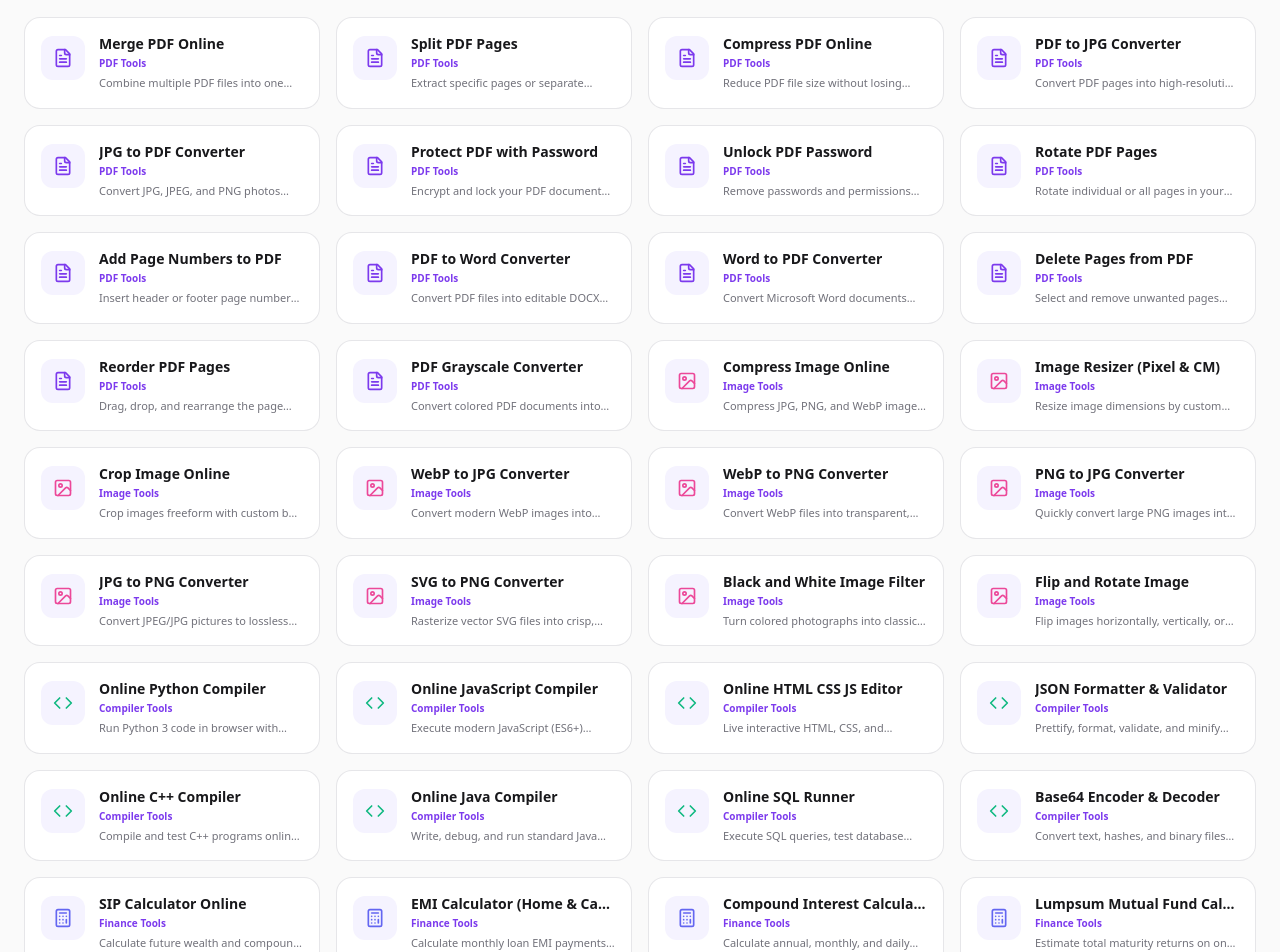
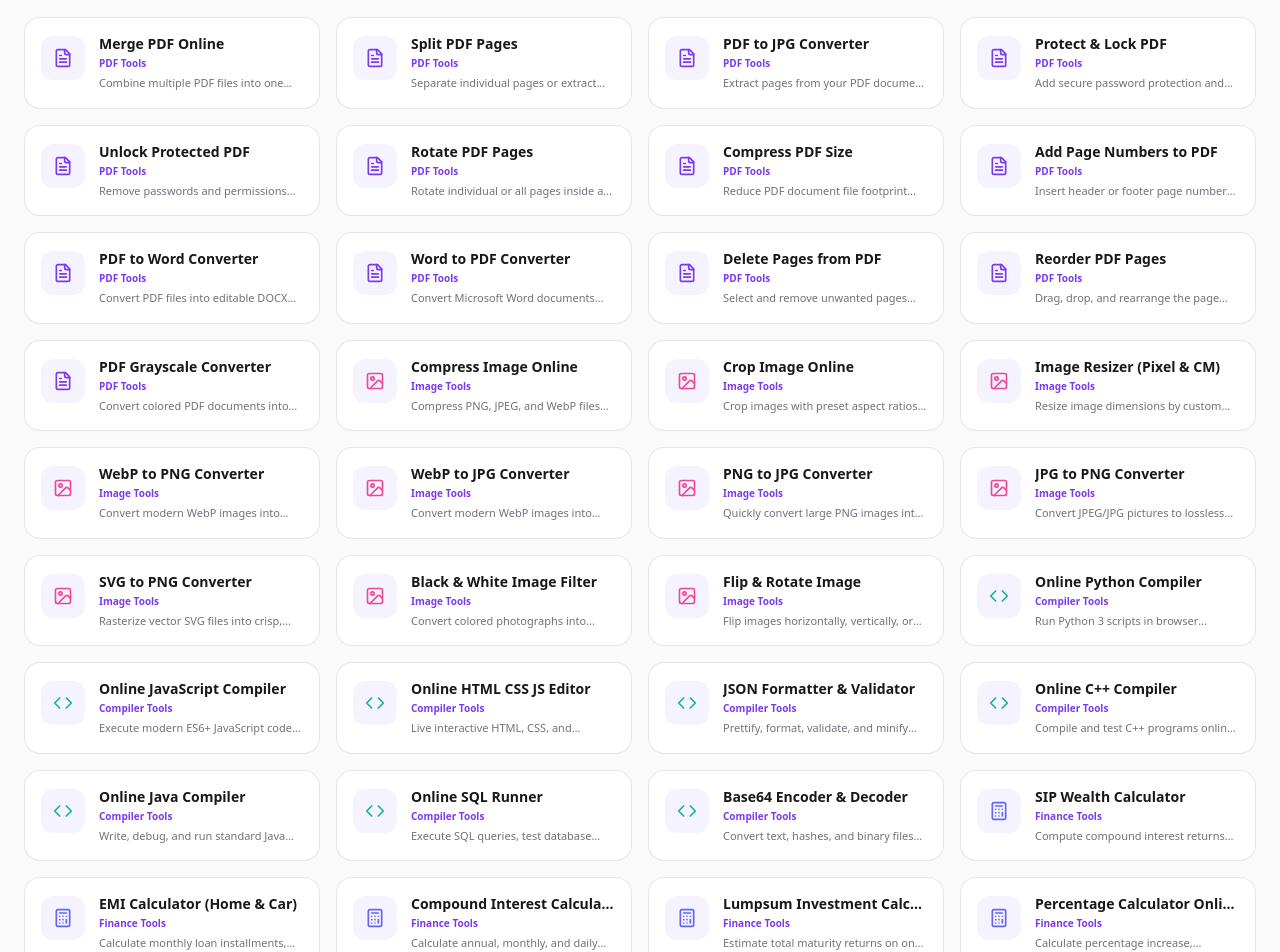
Before and after one commit to RajeshKhandare/thetoolsgenie-, a Next.js app: page /tools in a window 1280 px wide. Shown: the part 360-1312 px from the top of the page. Built offline with nearby package versions, Linux system fonts and the light colour scheme.

Commit message:
Update toolsRegistry.ts

```diff
--- a/data/toolsRegistry.ts
+++ b/data/toolsRegistry.ts
@@ -1,339 +1,300 @@
 export interface ToolMeta {
   name: string;
   slug: string;
-  category: 'PDF' | 'Image' | 'Compiler' | 'Finance' | 'YouTube';
+  category: string;
   description: string;
-  targetKeyword: string;
+  targetKeyword?: string;
 }
 
-export const CATEGORIES = ['All', 'PDF', 'Image', 'Compiler', 'Finance', 'YouTube'] as const;
+export const CATEGORIES = [
+  'All',
+  'PDF',
+  'Image',
+  'Compiler',
+  'Finance',
+  'Developer',
+  'Text',
+  'Converters',
+  'Calculators',
+  'YouTube',
+] as const;
 
 export const TOOLS_REGISTRY: ToolMeta[] = [
   // ==========================================
-  // 1. PDF TOOLS (High-Volume Exact Keywords)
+  // 1. PDF TOOLS (Exact Google Search Intent)
   // ==========================================
   {
     name: 'Merge PDF Online',
     slug: 'merge-pdf',
     category: 'PDF',
-    description: 'Combine multiple PDF files into one document online for free without watermarks.',
-    targetKeyword: 'merge pdf online free',
+    description: 'Combine multiple PDF files into one clean document in your chosen order.',
   },
   {
     name: 'Split PDF Pages',
     slug: 'split-pdf',
     category: 'PDF',
-    description: 'Extract specific pages or separate single PDF pages into individual documents instantly.',
-    targetKeyword: 'split pdf pages free',
-  },
-  {
-    name: 'Compress PDF Online',
-    slug: 'compress-pdf',
-    category: 'PDF',
-    description: 'Reduce PDF file size without losing quality directly in your browser memory.',
-    targetKeyword: 'compress pdf online to 100kb',
+    description: 'Separate individual pages or extract specific page ranges from PDF files.',
   },
   {
     name: 'PDF to JPG Converter',
     slug: 'pdf-to-jpg',
     category: 'PDF',
-    description: 'Convert PDF pages into high-resolution JPG image files online in seconds.',
-    targetKeyword: 'pdf to jpg converter online',
+    description: 'Extract pages from your PDF document and export them as high-quality JPG images.',
   },
   {
-    name: 'JPG to PDF Converter',
-    slug: 'jpg-to-pdf',
+    name: 'Protect & Lock PDF',
+    slug: 'protect-pdf-password',
     category: 'PDF',
-    description: 'Convert JPG, JPEG, and PNG photos into a single clean PDF document.',
-    targetKeyword: 'jpg to pdf converter free',
+    description: 'Add secure password protection and encryption to your private PDF documents.',
   },
   {
-    name: 'Protect PDF with Password',
-    slug: 'protect-pdf-password',
-    category: 'PDF',
-    description: 'Encrypt and lock your PDF document with a secure password client-side.',
-    targetKeyword: 'protect pdf with password online',
-  },
-  {
-    name: 'Unlock PDF Password',
+    name: 'Unlock Protected PDF',
     slug: 'unlock-pdf-password',
     category: 'PDF',
     description: 'Remove passwords and permissions from encrypted PDF documents locally.',
-    targetKeyword: 'unlock password protected pdf',
   },
   {
     name: 'Rotate PDF Pages',
     slug: 'rotate-pdf',
     category: 'PDF',
-    description: 'Rotate individual or all pages in your PDF 90, 180, or 270 degrees permanently.',
-    targetKeyword: 'rotate pdf pages permanently online',
+    description: 'Rotate individual or all pages inside a PDF document 90, 180, or 270 degrees.',
+  },
+  {
+    name: 'Compress PDF Size',
+    slug: 'compress-pdf',
+    category: 'PDF',
+    description: 'Reduce PDF document file footprint while maintaining clean text resolution.',
   },
   {
     name: 'Add Page Numbers to PDF',
     slug: 'add-page-numbers-pdf',
     category: 'PDF',
-    description: 'Insert header or footer page numbers with custom font styling into your PDF.',
-    targetKeyword: 'number pdf pages online',
+    description: 'Insert header or footer page numbers across your entire PDF file.',
   },
   {
     name: 'PDF to Word Converter',
     slug: 'pdf-to-word',
     category: 'PDF',
     description: 'Convert PDF files into editable DOCX Word format without losing text structure.',
-    targetKeyword: 'convert pdf to word docx online free',
   },
   {
     name: 'Word to PDF Converter',
     slug: 'word-to-pdf',
     category: 'PDF',
     description: 'Convert Microsoft Word documents (DOCX, DOC) into standard PDF files.',
-    targetKeyword: 'word to pdf online converter',
   },
   {
     name: 'Delete Pages from PDF',
     slug: 'delete-pdf-pages',
     category: 'PDF',
     description: 'Select and remove unwanted pages from any PDF file with instant download.',
-    targetKeyword: 'delete pages from pdf online',
   },
   {
     name: 'Reorder PDF Pages',
     slug: 'reorder-pdf-pages',
     category: 'PDF',
     description: 'Drag, drop, and rearrange the page sequence of your PDF document.',
-    targetKeyword: 'reorder pdf pages online free',
   },
   {
     name: 'PDF Grayscale Converter',
     slug: 'pdf-grayscale-converter',
     category: 'PDF',
     description: 'Convert colored PDF documents into monochrome black and white for cheap printing.',
-    targetKeyword: 'convert pdf to black and white online',
   },
 
   // ==========================================
-  // 2. IMAGE TOOLS (Search-Engine Optimized)
+  // 2. IMAGE TOOLS (Targeted Search Volume)
   // ==========================================
   {
     name: 'Compress Image Online',
     slug: 'compress-image',
     category: 'Image',
-    description: 'Compress JPG, PNG, and WebP images down to KB sizes with zero visible loss.',
-    targetKeyword: 'compress image online to 50kb',
+    description: 'Compress PNG, JPEG, and WebP files down to target KB size with zero quality loss.',
+  },
+  {
+    name: 'Crop Image Online',
+    slug: 'crop-image-online',
+    category: 'Image',
+    description: 'Crop images with preset aspect ratios (16:9, 1:1, 4:3) or freeform box selection.',
   },
   {
     name: 'Image Resizer (Pixel & CM)',
     slug: 'image-resizer',
     category: 'Image',
     description: 'Resize image dimensions by custom width, height, or percentages in pixels and cm.',
-    targetKeyword: 'resize image pixels online free',
   },
   {
-    name: 'Crop Image Online',
-    slug: 'crop-image-online',
+    name: 'WebP to PNG Converter',
+    slug: 'webp-to-png-converter',
     category: 'Image',
-    description: 'Crop images freeform with custom box or standard aspect ratios (1:1, 16:9, 4:3).',
-    targetKeyword: 'crop image online free form',
+    description: 'Convert modern WebP images into transparent lossless PNG graphics in browser memory.',
   },
   {
     name: 'WebP to JPG Converter',
     slug: 'webp-to-jpg-converter',
     category: 'Image',
     description: 'Convert modern WebP images into standard JPG format in high quality.',
-    targetKeyword: 'convert webp to jpg online',
-  },
-  {
-    name: 'WebP to PNG Converter',
-    slug: 'webp-to-png-converter',
-    category: 'Image',
-    description: 'Convert WebP files into transparent, lossless PNG images client-side.',
-    targetKeyword: 'webp to transparent png converter',
   },
   {
     name: 'PNG to JPG Converter',
     slug: 'png-to-jpg-converter',
     category: 'Image',
     description: 'Quickly convert large PNG images into lightweight JPG pictures.',
-    targetKeyword: 'png to jpg converter high resolution',
   },
   {
     name: 'JPG to PNG Converter',
     slug: 'jpg-to-png-converter',
     category: 'Image',
     description: 'Convert JPEG/JPG pictures to lossless PNG image format with zero compression artifacts.',
-    targetKeyword: 'jpg to png converter online',
   },
   {
     name: 'SVG to PNG Converter',
     slug: 'svg-to-png-converter',
     category: 'Image',
-    description: 'Rasterize vector SVG files into crisp, ultra-high-resolution PNG graphics.',
-    targetKeyword: 'convert svg to high resolution png',
+    description: 'Rasterize vector SVG files into crisp, high-resolution raster graphics.',
   },
   {
-    name: 'Black and White Image Filter',
+    name: 'Black & White Image Filter',
     slug: 'black-and-white-image-filter',
     category: 'Image',
-    description: 'Turn colored photographs into classic monochrome grayscale pictures.',
-    targetKeyword: 'turn photo black and white online',
+    description: 'Convert colored photographs into black and white monochrome representations.',
   },
   {
-    name: 'Flip and Rotate Image',
+    name: 'Flip & Rotate Image',
     slug: 'flip-rotate-image',
     category: 'Image',
     description: 'Flip images horizontally, vertically, or rotate 90 degrees with instant canvas preview.',
-    targetKeyword: 'flip image horizontally online',
   },
 
   // ==========================================
-  // 3. COMPILERS & RUNNERS (Programiz Competitor)
+  // 3. COMPILERS & RUNNERS (Programiz Competitors)
   // ==========================================
   {
     name: 'Online Python Compiler',
     slug: 'online-python-compiler',
     category: 'Compiler',
-    description: 'Run Python 3 code in browser with instant terminal output and zero setup.',
-    targetKeyword: 'online python compiler programiz free',
+    description: 'Run Python 3 scripts in browser sandbox with real-time terminal output.',
   },
   {
     name: 'Online JavaScript Compiler',
     slug: 'online-javascript-compiler',
     category: 'Compiler',
-    description: 'Execute modern JavaScript (ES6+) sandbox with real-time console inspect output.',
-    targetKeyword: 'online javascript console compiler',
+    description: 'Execute modern ES6+ JavaScript code snippets in browser environment.',
   },
   {
     name: 'Online HTML CSS JS Editor',
     slug: 'online-html-editor',
     category: 'Compiler',
     description: 'Live interactive HTML, CSS, and JavaScript editor with split-screen DOM preview.',
-    targetKeyword: 'online html editor live preview',
   },
   {
     name: 'JSON Formatter & Validator',
     slug: 'json-formatter-validator',
     category: 'Compiler',
     description: 'Prettify, format, validate, and minify messy JSON data strings with syntax highlighting.',
-    targetKeyword: 'json formatter and validator online',
   },
   {
     name: 'Online C++ Compiler',
     slug: 'online-cpp-compiler',
     category: 'Compiler',
     description: 'Compile and test C++ programs online in browser memory with instant console logs.',
-    targetKeyword: 'online c++ compiler runner',
   },
   {
     name: 'Online Java Compiler',
     slug: 'online-java-compiler',
     category: 'Compiler',
     description: 'Write, debug, and run standard Java code snippets directly in your web browser.',
-    targetKeyword: 'online java compiler free',
   },
   {
     name: 'Online SQL Runner',
     slug: 'online-sql-runner',
     category: 'Compiler',
     description: 'Execute SQL queries, test database tables, and verify relational commands.',
-    targetKeyword: 'online sql runner playground',
   },
   {
     name: 'Base64 Encoder & Decoder',
     slug: 'base64-encoder-decoder',
     category: 'Compiler',
     description: 'Convert text, hashes, and binary files to and from Base64 string formats.',
-    targetKeyword: 'base64 encode decode online string',
   },
 
   // ==========================================
-  // 4. FINANCIAL CALCULATORS (High CPC & Volume)
+  // 4. FINANCIAL CALCULATORS (High CPC Keywords)
   // ==========================================
   {
-    name: 'SIP Calculator Online',
+    name: 'SIP Wealth Calculator',
     slug: 'sip-calculator',
     category: 'Finance',
-    description: 'Calculate future wealth and compound returns on your monthly Mutual Fund SIP investments.',
-    targetKeyword: 'sip calculator mutual fund returns',
+    description: 'Compute compound interest returns and estimated future maturity on mutual fund SIPs.',
   },
   {
-    name: 'EMI Calculator (Home & Car Loan)',
+    name: 'EMI Calculator (Home & Car)',
     slug: 'emi-calculator',
     category: 'Finance',
-    description: 'Calculate monthly loan EMI payments, total interest breakdown, and tenure repayment plans.',
-    targetKeyword: 'loan emi calculator online monthly',
+    description: 'Calculate monthly loan installments, total interest costs, and amortization schedules.',
   },
   {
     name: 'Compound Interest Calculator',
     slug: 'compound-interest-calculator',
     category: 'Finance',
     description: 'Calculate annual, monthly, and daily compound interest growth on savings and deposits.',
-    targetKeyword: 'compound interest calculator formula online',
   },
   {
-    name: 'Lumpsum Mutual Fund Calculator',
+    name: 'Lumpsum Investment Calculator',
     slug: 'lumpsum-calculator',
     category: 'Finance',
     description: 'Estimate total maturity returns on one-time lumpsum mutual fund investments.',
-    targetKeyword: 'lumpsum investment calculator online',
   },
   {
     name: 'Percentage Calculator Online',
     slug: 'percentage-calculator',
     category: 'Finance',
     description: 'Calculate percentage increase, percentage decrease, and fraction differences instantly.',
-    targetKeyword: 'percentage calculator online math',
   },
   {
     name: 'GST Calculator Online',
     slug: 'gst-calculator',
     category: 'Finance',
     description: 'Calculate inclusive and exclusive Goods and Services Tax (GST) for commercial invoices.',
-    targetKeyword: 'gst calculator online inclusive exclusive',
   },
   {
     name: 'Salary & In-Hand Pay Calculator',
     slug: 'salary-calculator',
     category: 'Finance',
     description: 'Calculate monthly in-hand take-home salary after taxes and deductions.',
-    targetKeyword: 'in hand salary calculator online',
   },
   {
     name: 'Simple Interest Calculator',
     slug: 'simple-interest-calculator',
     category: 'Finance',
     description: 'Calculate basic simple interest accrued on principal amounts with fixed rates.',
-    targetKeyword: 'simple interest calculator online',
   },
 
   // ==========================================
-  // 5. YOUTUBE & CREATOR TOOLS
+  // 5. YOUTUBE TOOLS (High Search CTR)
   // ==========================================
   {
     name: 'YouTube Thumbnail Downloader',
     slug: 'youtube-thumbnail-downloader',
     category: 'YouTube',
-    description: 'Extract and download YouTube video cover thumbnails in HD, 1080p, and 4K quality.',
-    targetKeyword: 'youtube thumbnail downloader hd 4k',
+    description: 'Grab full-resolution HD, 1080p, and 4K cover thumbnails from any public YouTube video.',
   },
   {
     name: 'YouTube Tag Generator',
     slug: 'youtube-tag-generator',
     category: 'YouTube',
     description: 'Generate high-ranking viral SEO tags and keywords for your YouTube video uploads.',
-    targetKeyword: 'youtube tags generator for views',
   },
   {
     name: 'YouTube Title Generator',
     slug: 'youtube-title-generator',
     category: 'YouTube',
     description: 'Create high-CTR click-worthy titles for YouTube video content and shorts.',
-    targetKeyword: 'youtube title generator free ai',
   },
   {
     name: 'YouTube Money Calculator',
     slug: 'youtube-money-calculator',
     category: 'YouTube',
     description: 'Estimate estimated ad revenue and RPM earnings based on monthly channel views.',
-    targetKeyword: 'youtube money calculator by views',
   },
 ];
```
